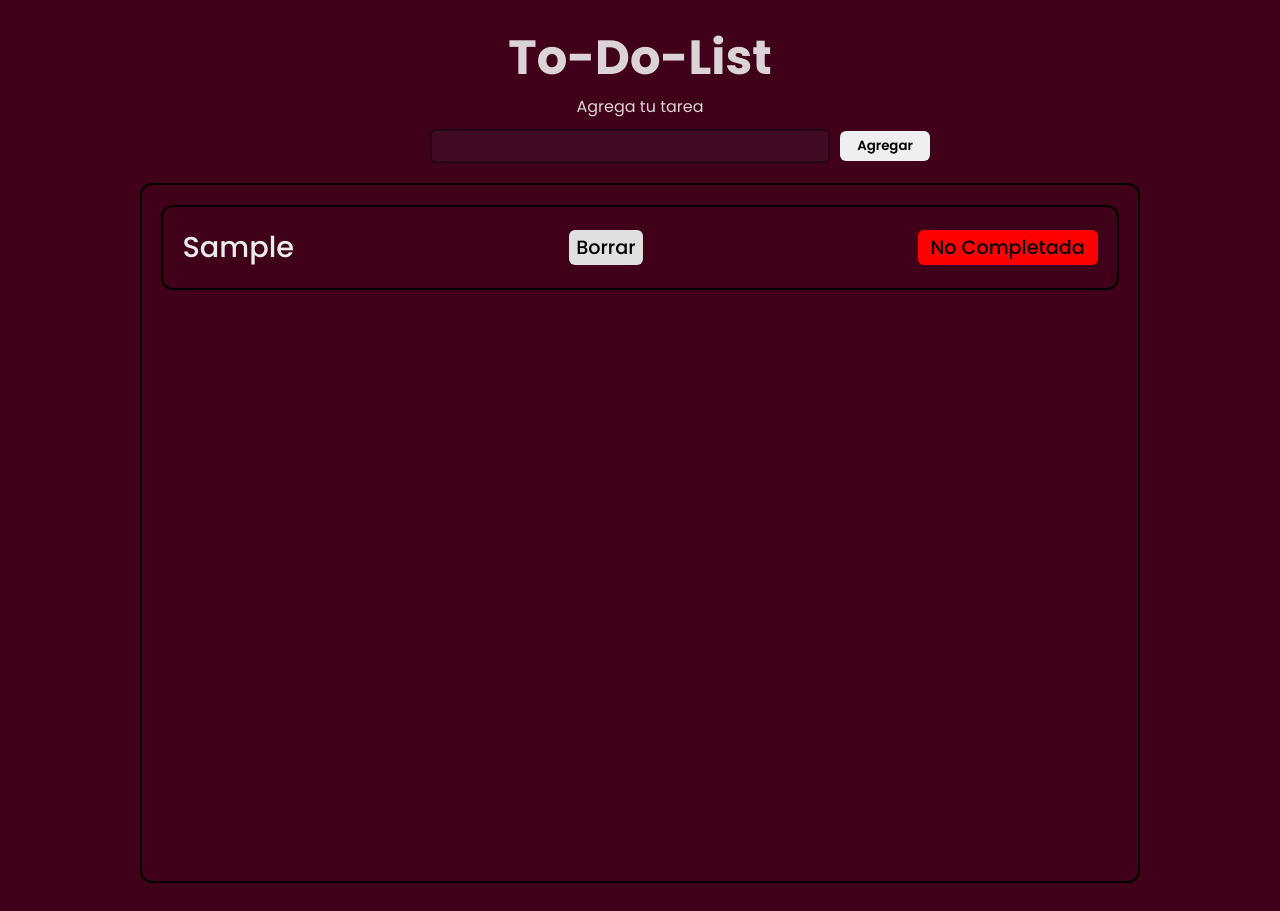
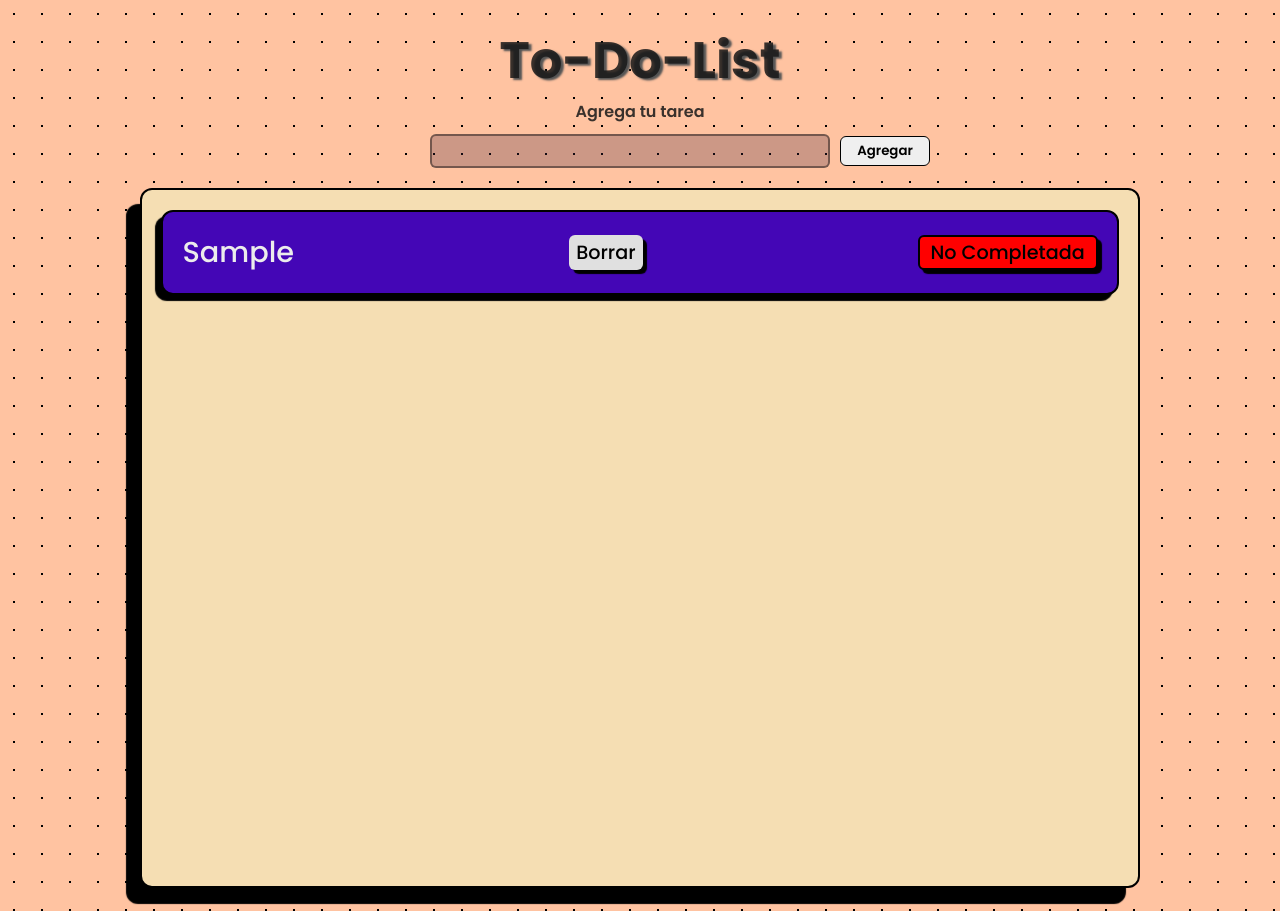
Before and after one commit to TheChrisHp/ToDoList, a plain HTML site: page index.html in a window 1280 px wide. Both pictures are taken after typing "Sample" into the empty fields and a click on the button "Agregar". Drawn offline with Linux system fonts and the light colour scheme.

Commit message:
Ajustes estéticos corregidos.

```diff
--- a/css/styles.css
+++ b/css/styles.css
@@ -7,7 +7,10 @@
 }
 
 .bg-index {
-  background-color: rgb(64, 0, 25);
+  background-color: #ffc3a1;
+  opacity: 1;
+  background-image: radial-gradient(#000000 1.4000000000000001px, #ffc3a1 1.4000000000000001px);
+  background-size: 28px 28px;
 }
 
 .cont-main {
@@ -19,12 +22,14 @@
 }
 
 .cont-main h1 {
-  color: #f6f6f6db;
-  font-size: 3rem;
+  color: #191919db;
+  font-size: 3.2rem;
+  text-shadow: 3px 2px 2px #555555;
 }
 
 .cont-main p {
-  color: #f6f6f6db;
+  font-weight: 600;
+  color: #191919db;
 }
 
 .row-input {
@@ -45,6 +50,7 @@
   cursor: pointer;
   border-radius: 6px;
   border-style: none;
+  border: solid 1px #000;
 }
 
 .row-input input {
@@ -62,10 +68,11 @@
 }
 
 .row-input input:focus {
-  border: solid 2px #ffffff;
+  border: solid 2px #191919db;
 }
 
 .cont-tareas {
+  background-color: wheat;
   margin-top: 20px;
   display: flex;
   flex-direction: column;
@@ -74,9 +81,10 @@
   height: 700px;
   border: solid 2px;
   padding: 1.2rem;
-  gap: 5px;
+  gap: 10px;
   border-radius: 12px;
   overflow: auto;
+  box-shadow: -14px 16px 1px #000;
 }
 
 /* Personalización de la barra de desplazamiento */
@@ -96,6 +104,7 @@
 }
 
 .cont-tareas ul {
+  background-color: #4406b6;
   color: rgb(236, 236, 236);
   font-size: 1.8rem;
   font-weight: 500;
@@ -106,6 +115,7 @@
   align-items: center;
   justify-content: space-between;
   vertical-align: middle;
+  box-shadow: -6px 6px 1px #000;
 }
 
 .cont-tareas .btnBorrar {
@@ -117,6 +127,7 @@
   height: 35px;
   border-radius: 6px;
   cursor: pointer;
+  box-shadow: 4px 4px 1px #000;
 }
 
 .cont-tareas .btnCompletado {
@@ -128,10 +139,13 @@
   height: 35px;
   border-radius: 6px;
   cursor: pointer;
+  border: solid 1px #000;
 }
 
 .cont-tareas .completado {
   background-color: rgb(0, 227, 0);
+  border: solid 2px #000;
+  box-shadow: 4px 4px 1px #000;
 }
 
 .tarea-completada .texto-tarea {
@@ -143,6 +157,8 @@
 
 .cont-tareas .no-completado {
   background-color: red;
+  border: solid 2px #000;
+  box-shadow: 4px 4px 1px #000;
 }
 
 .errorMSG {
```
